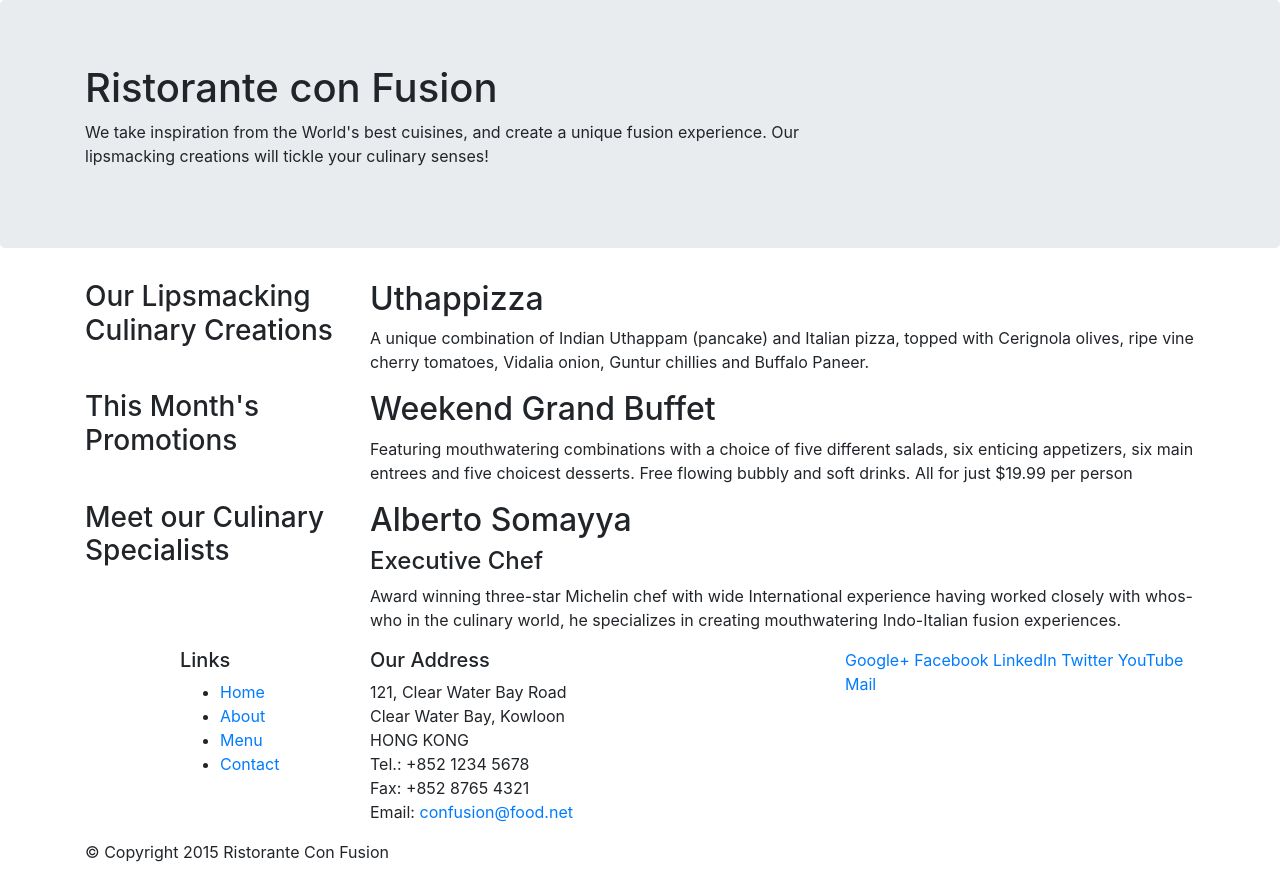
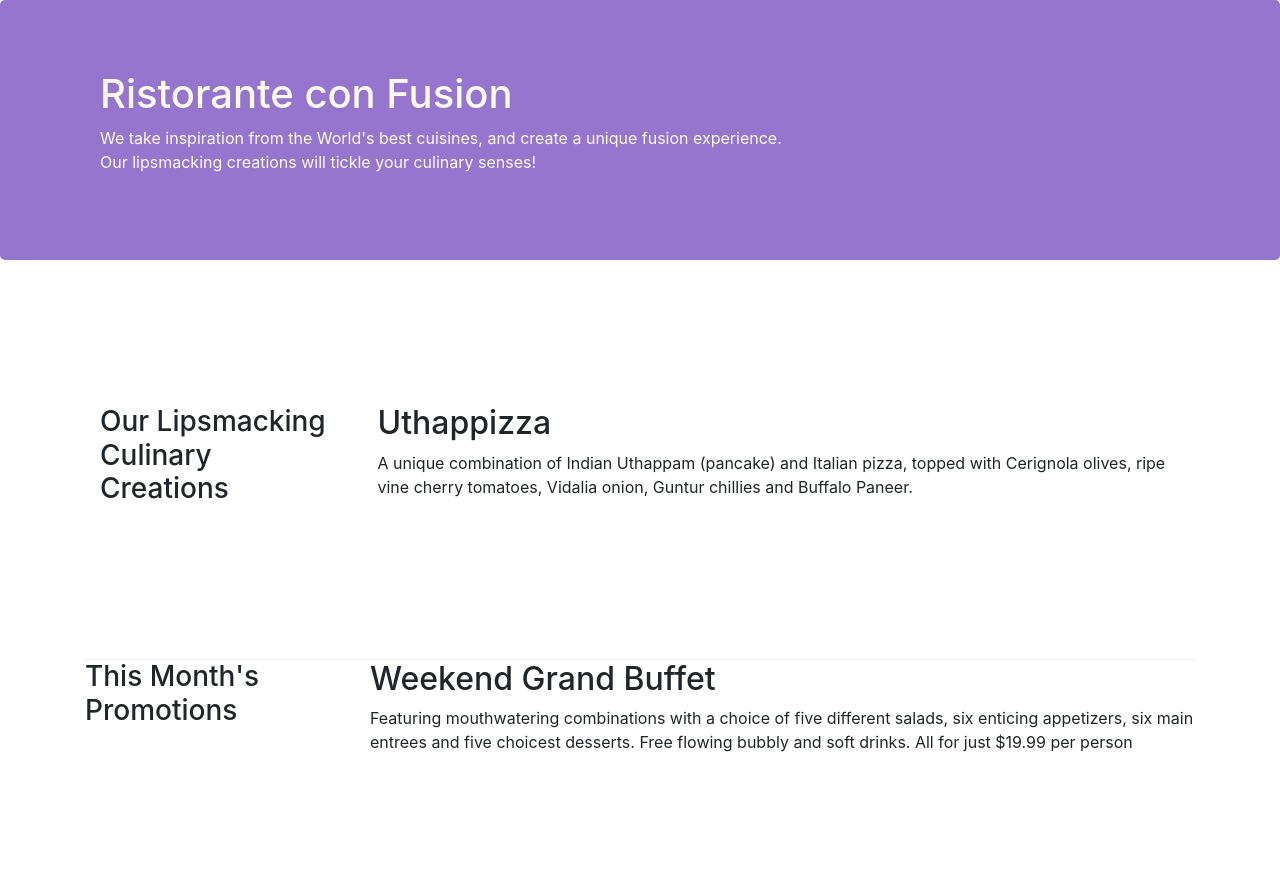
Before and after one commit to GiuseppeCuceOG/bootstrap, a website: page index.html in a window 1280 px wide. Shown: the top 893 px of the page. Drawn offline with nearby package versions, Linux system fonts and the light colour scheme.

Commit message:
bootstrap grid part 2

```diff
--- /dev/null
+++ b/css/style.css
@@ -0,0 +1,30 @@
+.row-header {
+	margin: 0px auto;
+	padding: 0px auto;
+}
+
+.row-content {
+	margin: 0px auto;
+	padding: 50px 0px 50px 0px;
+	border-bottom: 1px ridge;
+	min-height: 400px;
+}
+
+.footer {
+	background-color: #d1c4e9;
+	margin: 0px auto;
+	padding: 20px 0px 20px 0px;
+}
+
+.jumbotron {
+	background-color: #9575cd;
+	padding: 70px 30px;
+	margin: 0px auto;
+	color: floralwhite;
+}
+
+address {
+	font-size: 80%;
+	margin: 0px;
+	color: #0f0f0f;
+}
--- a/index.html
+++ b/index.html
@@ -6,6 +6,7 @@
     <meta name="viewport" content="width=device-width, initial-scale=1, shrink-to-fit=no">
     <meta http-equiv="x-ua-compatible" content="ie=edge">
     <link rel="stylesheet" href="node_modules/bootstrap/dist/css/bootstrap.min.css">
+    <link rel="stylesheet" href="css/style.css">
     <title>Ristorante Con Fusion</title>
 </head>
 
@@ -13,7 +14,7 @@
 
     <header class="jumbotron">
         <div class="container">
-            <div class="row">
+            <div class="row row-header">
                 <div class="col-12 col-sm-8">
                     <h1>Ristorante con Fusion</h1>
                     <p>We take inspiration from the World's best cuisines, and create a unique fusion experience. Our lipsmacking creations will tickle your culinary senses!</p>
@@ -25,11 +26,11 @@
     </header>
 
     <div class="container">
-        <div class="row">
-            <div class="col-sm-4 push-sm-8 col-md-3 push-md-9">
+        <div class="row row-content align-items-center">
+            <div class="col-sm-4 col-md-3 flex-last">
                 <h3>Our Lipsmacking Culinary Creations</h3>
             </div>
-            <div class="col-sm pull-sm-4 col-md pull-md-3">
+            <div class="col-sm col-md flex-first">
                 <h2>Uthappizza</h2>
                 <p>A unique combination of Indian Uthappam (pancake) and Italian pizza, topped with Cerignola olives, ripe vine cherry tomatoes, Vidalia onion, Guntur chillies and Buffalo Paneer.</p>
             </div>
@@ -46,11 +47,11 @@
             </div>
         </div>
 
-        <div class="row">
-            <div class="col-sm-4 push-sm-8 col-md-3 push-md-9">
+        <div class="row row-content align-items-center">
+            <div class="col-sm-4 col-md-3 flex-last">
                 <h3>Meet our Culinary Specialists</h3>
             </div>
-            <div class="col-sm pull-sm-4 col-md pull-md-3">
+            <div class="col-sm col-md flex-first">
                 <h2>Alberto Somayya</h2>
                 <h4>Executive Chef</h4>
                 <p>Award winning three-star Michelin chef with wide International experience having worked closely with whos-who in the culinary world, he specializes in creating mouthwatering Indo-Italian fusion experiences. </p>
@@ -58,12 +59,12 @@
         </div>
     </div>
 
-    <footer>
+    <footer class="footer">
         <div class="container">
             <div class="row">
                 <div class="col-5 offset-1 col-sm-2">
                     <h5>Links</h5>
-                    <ul>
+                    <ul class="list-unstyled">
                         <li><a href="#">Home</a></li>
                         <li><a href="#">About</a></li>
                         <li><a href="#">Menu</a></li>
@@ -81,8 +82,8 @@
 		              Email: <a href="mailto:confusion@food.net">confusion@food.net</a>
 		           </address>
                 </div>
-                <div class="col col-sm-4">
-                    <div>
+                <div class="col col-sm-4 align-self-center">
+                    <div style="text-align: center;">
                         <a href="http://google.com/+">Google+</a>
                         <a href="http://www.facebook.com/profile.php?id=">Facebook</a>
                         <a href="http://www.linkedin.com/in/">LinkedIn</a>
@@ -92,7 +93,7 @@
                     </div>
                 </div>
            </div>
-           <div class="row">
+           <div class="row justify-content-center">
                 <div class="col-auto">
                     <p>© Copyright 2015 Ristorante Con Fusion</p>
                 </div>
```
